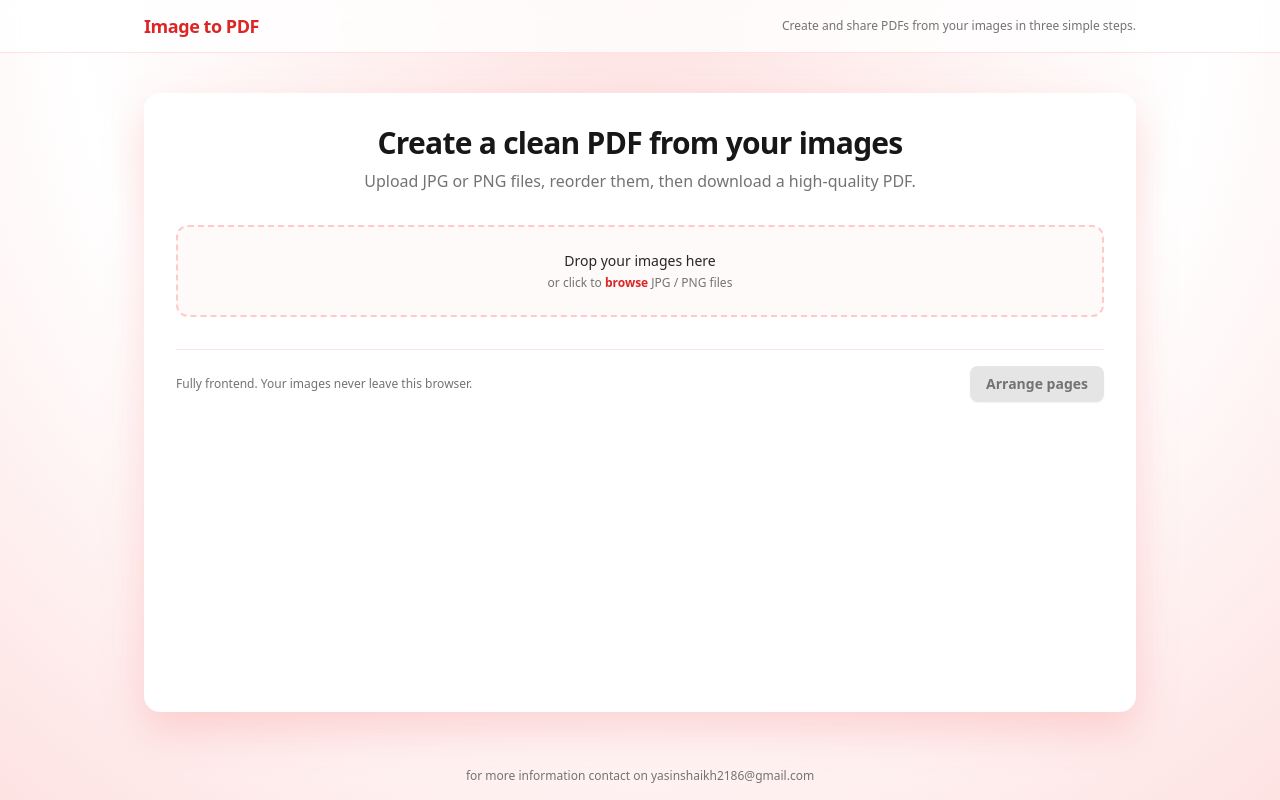
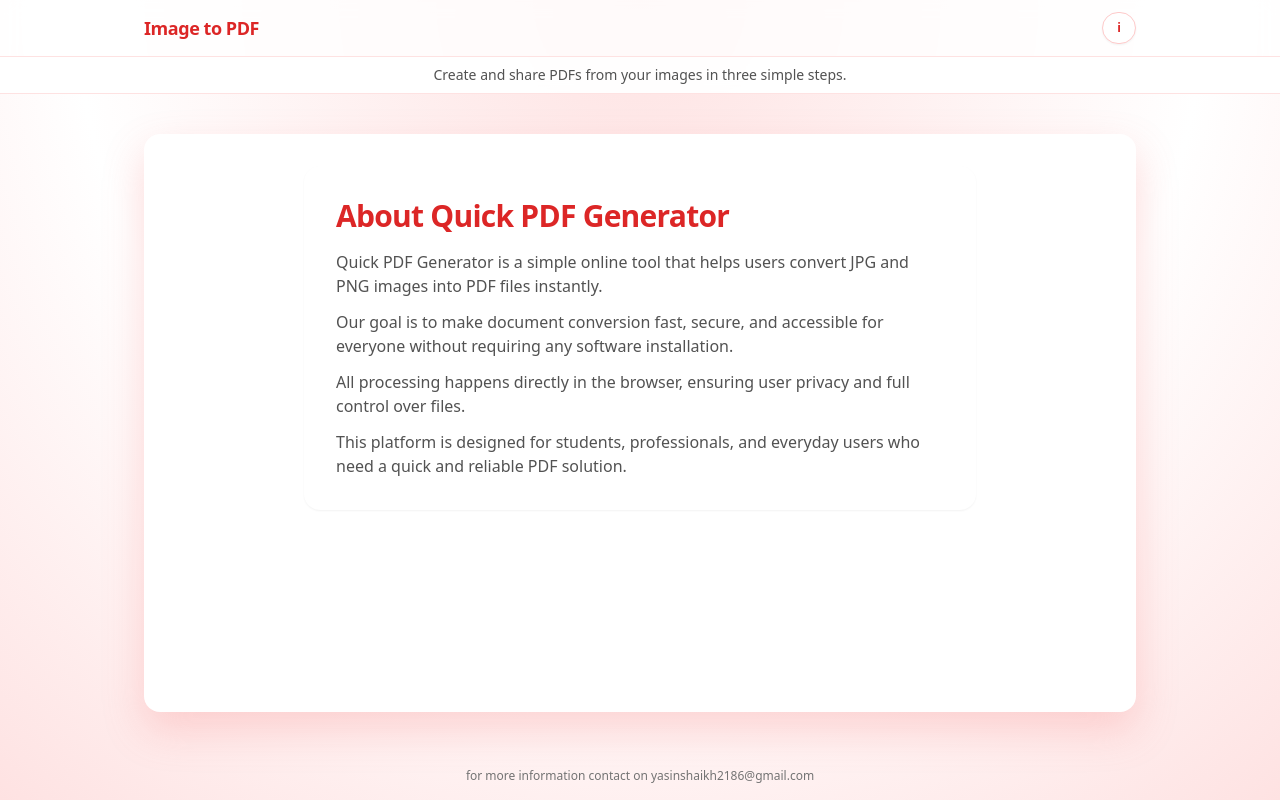
Before and after one commit to yasinshaikh9030/PdfGenerator, a React (Vite) app: page /about in a window 1280 px wide. Before the commit this address led to /. Built offline with nearby package versions, Linux system fonts and the light colour scheme.

Commit message:
added about/contact/privacy pages

```diff
--- a/src/App.jsx
+++ b/src/App.jsx
@@ -1,9 +1,23 @@
+import { useState } from "react";
 import { Routes, Route, Navigate, Link } from "react-router-dom";
 import HomePage from "./pages/HomePage.jsx";
 import PreviewPage from "./pages/PreviewPage.jsx";
 import DownloadPage from "./pages/DownloadPage.jsx";
+import About from "./pages/About.jsx";
+import Privacy from "./pages/Privacy.jsx";
+import Contact from "./pages/Contact.jsx";
 
 function App() {
+  const [isInfoOpen, setIsInfoOpen] = useState(false);
+
+  const toggleInfo = () => {
+    setIsInfoOpen((prev) => !prev);
+  };
+
+  const closeInfo = () => {
+    setIsInfoOpen(false);
+  };
+
   return (
     <div className="app-shell flex min-h-screen flex-col bg-gradient-to-b from-red-50 via-white to-red-100">
       <header className="sticky top-0 z-20 border-b border-red-100 bg-white/80 backdrop-blur">
@@ -11,12 +25,50 @@ function App() {
           <Link
             to="/"
             className="text-lg font-semibold tracking-tight text-primary hover:text-primary-dark"
+            onClick={closeInfo}
           >
             Image to PDF
           </Link>
-          <span className="hidden text-xs text-neutral-500 sm:inline">
+          <div className="relative">
+            <button
+              type="button"
+              onClick={toggleInfo}
+              className="flex h-8 w-8 items-center justify-center rounded-full border border-red-200 bg-white text-xs font-semibold text-primary shadow-sm hover:bg-red-50 focus:outline-none focus:ring-2 focus:ring-red-300"
+              aria-label="Open info menu"
+            >
+              i
+            </button>
+            {isInfoOpen && (
+              <div className="absolute right-0 mt-2 w-40 rounded-lg border border-red-100 bg-white p-2 text-sm shadow-lg">
+                <Link
+                  to="/about"
+                  onClick={closeInfo}
+                  className="block rounded px-2 py-1 text-neutral-700 hover:bg-red-50"
+                >
+                  About
+                </Link>
+                <Link
+                  to="/privacy-policy"
+                  onClick={closeInfo}
+                  className="block rounded px-2 py-1 text-neutral-700 hover:bg-red-50"
+                >
+                  Privacy
+                </Link>
+                <Link
+                  to="/contact"
+                  onClick={closeInfo}
+                  className="block rounded px-2 py-1 text-neutral-700 hover:bg-red-50"
+                >
+                  Contact
+                </Link>
+              </div>
+            )}
+          </div>
+        </div>
+        <div className="border-t border-red-100 bg-white/80">
+          <p className="mx-auto max-w-5xl px-4 py-2 text-center text-xs text-neutral-600 sm:text-sm">
             Create and share PDFs from your images in three simple steps.
-          </span>
+          </p>
         </div>
       </header>
 
@@ -26,6 +78,9 @@ function App() {
             <Route path="/" element={<HomePage />} />
             <Route path="/preview" element={<PreviewPage />} />
             <Route path="/download" element={<DownloadPage />} />
+            <Route path="/about" element={<About />} />
+            <Route path="/privacy-policy" element={<Privacy />} />
+            <Route path="/contact" element={<Contact />} />
             <Route path="*" element={<Navigate to="/" replace />} />
           </Routes>
         </div>
--- /dev/null
+++ b/src/pages/About.jsx
@@ -0,0 +1,31 @@
+function About() {
+  return (
+    <div className="flex justify-center">
+      <div className="w-full max-w-2xl rounded-2xl bg-white p-6 shadow-sm sm:p-8">
+        <h1 className="mb-4 text-2xl font-semibold tracking-tight text-primary sm:text-3xl">
+          About Quick PDF Generator
+        </h1>
+        <div className="space-y-3 text-sm leading-relaxed text-neutral-600 sm:text-base">
+          <p>
+            Quick PDF Generator is a simple online tool that helps users convert JPG and
+            PNG images into PDF files instantly.
+          </p>
+          <p>
+            Our goal is to make document conversion fast, secure, and accessible for
+            everyone without requiring any software installation.
+          </p>
+          <p>
+            All processing happens directly in the browser, ensuring user privacy and full
+            control over files.
+          </p>
+          <p>
+            This platform is designed for students, professionals, and everyday users who
+            need a quick and reliable PDF solution.
+          </p>
+        </div>
+      </div>
+    </div>
+  );
+}
+
+export default About;
--- /dev/null
+++ b/src/pages/Contact.jsx
@@ -0,0 +1,22 @@
+function Contact() {
+    return (
+        <div className="flex justify-center">
+            <div className="w-full max-w-2xl rounded-2xl bg-white p-6 shadow-sm sm:p-8">
+                <h1 className="mb-4 text-2xl font-semibold tracking-tight text-primary sm:text-3xl">
+                    Contact Us
+                </h1>
+                <div className="space-y-3 text-sm leading-relaxed text-neutral-600 sm:text-base">
+                    <p>
+                        If you have any questions, feedback, or suggestions, feel free to contact us.
+                    </p>
+                    <p>Email: yasinshaikh2186@gmail.com</p>
+                    <p>
+                        We are always open to improving the platform and adding useful features.
+                    </p>
+                </div>
+            </div>
+        </div>
+    );
+}
+
+export default Contact;
--- /dev/null
+++ b/src/pages/Privacy.jsx
@@ -0,0 +1,26 @@
+function Privacy() {
+    return (
+        <div className="flex justify-center">
+            <div className="w-full max-w-2xl rounded-2xl bg-white p-6 shadow-sm sm:p-8">
+                <h1 className="mb-4 text-2xl font-semibold tracking-tight text-primary sm:text-3xl">
+                    Privacy Policy
+                </h1>
+                <div className="space-y-3 text-sm leading-relaxed text-neutral-600 sm:text-base">
+                    <p>At Quick PDF Generator, we respect your privacy.</p>
+                    <p>
+                        We do not store or upload any user files to our servers. All image processing
+                        happens locally in your browser.
+                    </p>
+                    <p>
+                        We may use third-party services such as Google Analytics or Google AdSense to
+                        improve user experience and display relevant ads. These services may use
+                        cookies to personalize content and measure performance.
+                    </p>
+                    <p>By using this website, you agree to this privacy policy.</p>
+                </div>
+            </div>
+        </div>
+    );
+}
+
+export default Privacy;
```
